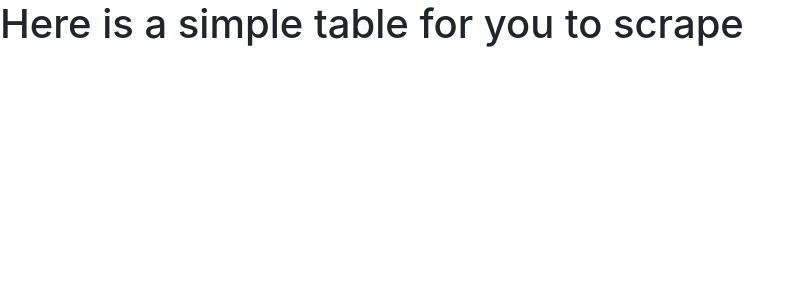
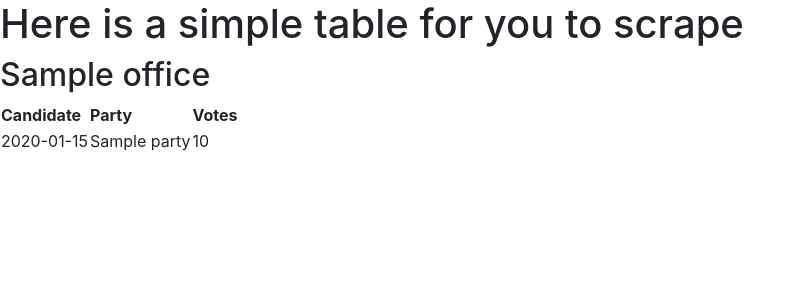
Before and after one commit to asuozzo/nicar2019-scraping, a Flask app: template scraping_site/templates/simple-table.html in a window 1280 px wide. Shown: the part 56-356 px from the top of that part, without its empty margins (0-804 px from the left). Run offline with Flask 2, Linux system fonts and the light colour scheme; the template is opened without the code that fills it: most values are stand-ins (such as "Sample title", 1, 10 or a date in 2020); the page is wider than the window, and the part outside it is not shown; some libraries are stand-ins or nearby versions.

Commit message:
Implement single table and multiple table mock pages

```diff
--- a/scraping_site/simple_table.py
+++ b/scraping_site/simple_table.py
@@ -1,7 +1,9 @@
 from flask import Blueprint, render_template
+from . import data_api
 
 bp = Blueprint('simple_table', __name__)
 
 @bp.route('/1')
 def simple_table():
-    return render_template('simple-table.html')
+    sen_results = data_api.get_race_results(2018, "US SENATOR")
+    return render_template('simple-table.html', results=sen_results)
--- a/scraping_site/templates/simple-table.html
+++ b/scraping_site/templates/simple-table.html
@@ -6,6 +6,8 @@
     <div class="col-8">
 
         <h1>Here is a simple table for you to scrape</h1>
+
+        {% include 'table.html' %}
     </div>
 </div>
 
--- /dev/null
+++ b/scraping_site/templates/table.html
@@ -0,0 +1,20 @@
+<h2>{{ results[0].office }}</h2>
+
+<table>
+    <thead>
+        <tr>
+            <th>Candidate</th>
+            <th>Party</th>
+            <th>Votes</th>
+        </tr>
+    </thead>
+    <tbody>
+        {% for result in results %}
+        <tr>
+            <td>{{result.candidate}}</td>
+            <td>{{result.party}}</td>
+            <td>{{result.votes}}</td>
+        </tr>
+        {% endfor %}
+    </tbody>
+</table>
```
Also changed, not shown: scraping_site/multiple_tables.py (+8 -1 lines), scraping_site/templates/multiple-tables.html (added, +16 -0 lines), README.md.
